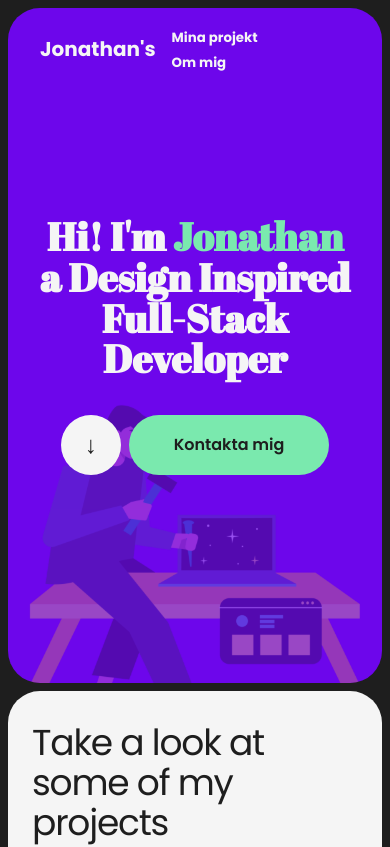
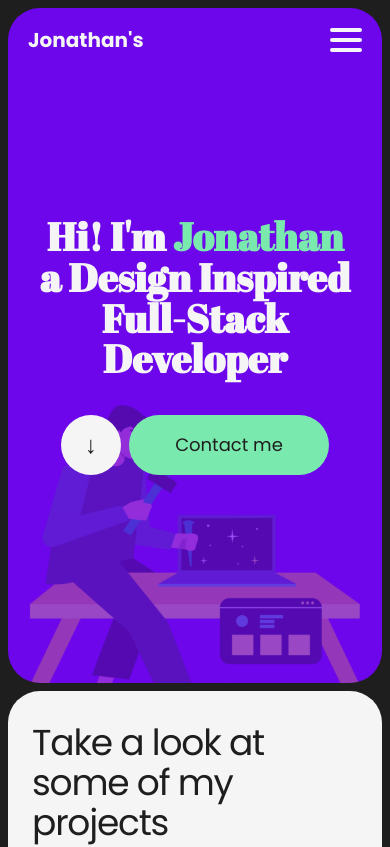
Before and after one commit to Wztrbrg/portfolio, a React (Create React App) app: page / in a window 390 px wide. Shown: the top 847 px of the page. Built offline with nearby package versions, Linux system fonts and the light colour scheme.

Commit message:
burger menu

```diff
--- a/src/assets/style/components/HeroSection.scss
+++ b/src/assets/style/components/HeroSection.scss
@@ -75,8 +75,8 @@
             border-radius: 200px;
             color: $nearblack;
             background-color: $accent;
-            font-size: 16px;
-            font-weight: 600;
+            font-size: 18px;
+            font-weight: 400;
             transition: opacity 0.3s ease, scale 0.3s ease;
           }
 
--- a/src/assets/style/components/NavBar.scss
+++ b/src/assets/style/components/NavBar.scss
@@ -3,7 +3,7 @@
 
 .top-nav-header {
   opacity: 0;
-  transition: 0.5s ease;
+  transition: 0.5s ease-in-out;
 }
 
 .top-nav-header.hidden {
@@ -61,6 +61,7 @@
   justify-content: center;
   align-items: center;
   z-index: 5000000;
+  transition: opacity 0.5s ease;
 
   .top-nav.visible {
     width: 100%;
@@ -108,3 +109,104 @@
     }
   }
 }
+
+@media screen and (max-width: 892px) {
+  .top-nav-header {
+    height: 80px;
+
+    .menu-btn {
+      position: absolute;
+      right: 28px;
+      top: 28px;
+      width: 32px;
+      height: 24px;
+      display: flex;
+      flex-direction: column;
+      justify-content: space-between;
+      z-index: 200;
+
+      .menu-line {
+        width: 100%;
+        height: 4px;
+        background-color: $offwhite;
+        border-radius: 200px;
+        transition: 0.3s ease;
+      }
+    }
+
+    .menu-btn.close {
+      justify-content: center;
+      align-items: center;
+
+      .menu-line:first-child {
+        transform: rotate(45deg) translateX(4px);
+      }
+
+      .menu-line:nth-child(2) {
+        display: none;
+      }
+
+      .menu-line:last-child {
+        transform: rotate(-45deg) translateX(4px);
+      }
+    }
+  }
+
+  .mobile-nav {
+    width: 100%;
+    height: 0;
+    background-color: $nearblack;
+    position: fixed;
+    overflow: hidden;
+    top: 0;
+    left: 0;
+    bottom: 0;
+    right: 0;
+    transition: height 0.3s ease;
+    z-index: 700000;
+
+    ul {
+      display: flex;
+      flex-direction: column;
+      margin-top: 80px;
+      align-items: center;
+
+      .nav-item {
+        font-size: $small-heading;
+        font-weight: 200;
+        background: none;
+        color: $offwhite;
+        border: none;
+        padding: 24px 0;
+        border-bottom: 1px solid $offwhite;
+        width: 100%;
+      }
+
+      .nav-btn {
+        width: 94%;
+        margin-top: 28px;
+        padding: 18px;
+        font-size: 18px;
+        border-radius: 20000px;
+        border: none;
+        background-color: $accent;
+      }
+    }
+  }
+
+  .mobile-nav.open {
+    height: 100vh;
+  }
+
+  .nav-logo {
+    background: none;
+    border: none;
+    position: absolute;
+    left: 28px;
+    z-index: 200;
+
+    h2 {
+      color: $offwhite;
+    }
+  }
+}
--- a/src/components/HeroSection.jsx
+++ b/src/components/HeroSection.jsx
@@ -29,7 +29,7 @@ function HeroSection({ scrollToContact, scrollToProjects, contactRef, heroRef, p
             <h2 className="hero-heading">Full-Stack Developer</h2>
             <div className="btn-container">
               <button onClick={scrollToProjects} className="sec-btn">&darr;</button>
-              <button onClick={scrollToContact} className={isScrolled ? "prim-btn hidden" : "prim-btn visible" }>Kontakta mig</button>
+              <button onClick={scrollToContact} className={isScrolled ? "prim-btn hidden" : "prim-btn visible" }>Contact me</button>
             </div>
           </div>
         </div>
--- a/src/components/NavBar.jsx
+++ b/src/components/NavBar.jsx
@@ -1,14 +1,29 @@
-import { Link } from "react-router-dom"
-import React, { useState, useEffect, useRef } from "react";
+import React, { useState, useEffect } from "react";
+import { Link } from "react-router-dom";
 import "../assets/style/components/NavBar.scss";
 
 function NavBar({ scrollToHero, scrollToProjects, scrollToAbout, scrollToContact }) {
   const [isScrolled, setIsScrolled] = useState(false);
+  const [isMobile, setIsMobile] = useState(false);
+  const [isOpen, setIsOpen] = useState(false);
 
+  useEffect(() => {
+    const handleResize = () => {
+      setIsMobile(window.innerWidth < 892);
+    };
+
+    handleResize();
+
+    window.addEventListener("resize", handleResize);
+
+    return () => window.removeEventListener("resize", handleResize);
+
+  }, []);
 
   useEffect(() => {
     const handleScroll = () => {
       setIsScrolled(window.scrollY > 80);
+      setIsOpen(false);
     };
 
     window.addEventListener("scroll", handleScroll);
@@ -16,20 +31,42 @@ function NavBar({ scrollToHero, scrollToProjects, scrollToAbout, scrollToContact
     return () => {
       window.removeEventListener("scroll", handleScroll);
     };
+
   }, []);
 
+  const handleMenuClick = () => {
+    setIsOpen(prevState => !prevState);
+  };
+
   return (
-    <header className={ isScrolled ? "top-nav-header visible" : "top-nav-header hidden" }>
-
-      <nav className={isScrolled ? "top-nav visible" : "top-nav hidden" }>
-        <button onClick={scrollToHero} className="nav-logo"><h2>Jonathan's</h2></button>
+    <>
+      <header className={isScrolled ? "top-nav-header visible" : "top-nav-header hidden"}>
+        <nav className={isScrolled ? "top-nav visible" : "top-nav hidden"}>
+          <button onClick={scrollToHero} className="nav-logo"><h2>Jonathan's</h2></button>
+          {!isMobile && (
+            <ul>
+              <button onClick={scrollToProjects} className={isScrolled ? "nav-item visible" : "nav-item hidden"}>My projects</button>
+              <button onClick={scrollToAbout} className={isScrolled ? "nav-item visible" : "nav-item hidden"}>About me</button>
+              <button onClick={scrollToContact} className={isScrolled ? "nav-btn visible" : "nav-btn hidden"}>Contact me</button>
+            </ul>
+          )}
+          {isMobile && (
+            <div className="menu-btn" onClick={handleMenuClick}>
+              <div className="menu-line"></div>
+              <div className="menu-line"></div>
+              <div className="menu-line"></div>
+            </div>
+          )}
+        </nav>
+      </header>
+      <nav className={isMobile ? `mobile-nav ${isOpen ? 'open' : ''}` : ''}>
         <ul>
-          <button onClick={scrollToProjects} className={isScrolled ? "nav-item visible" : "nav-item hidden" }>Mina projekt</button>
-          <button onClick={scrollToAbout} className={isScrolled ? "nav-item visible" : "nav-item hidden" }>Om mig</button>
-          <button onClick={scrollToContact} className={isScrolled ? "nav-btn visible" : "nav-btn hidden" }>Kontakta mig</button>
+          <button onClick={scrollToProjects} className="nav-item">My projects</button>
+          <button onClick={scrollToAbout} className="nav-item">About me</button>
+          <button onClick={scrollToContact} className="nav-btn">Contact me</button>
         </ul>
       </nav>
-    </header>
+    </>
   )
 }
 
```
